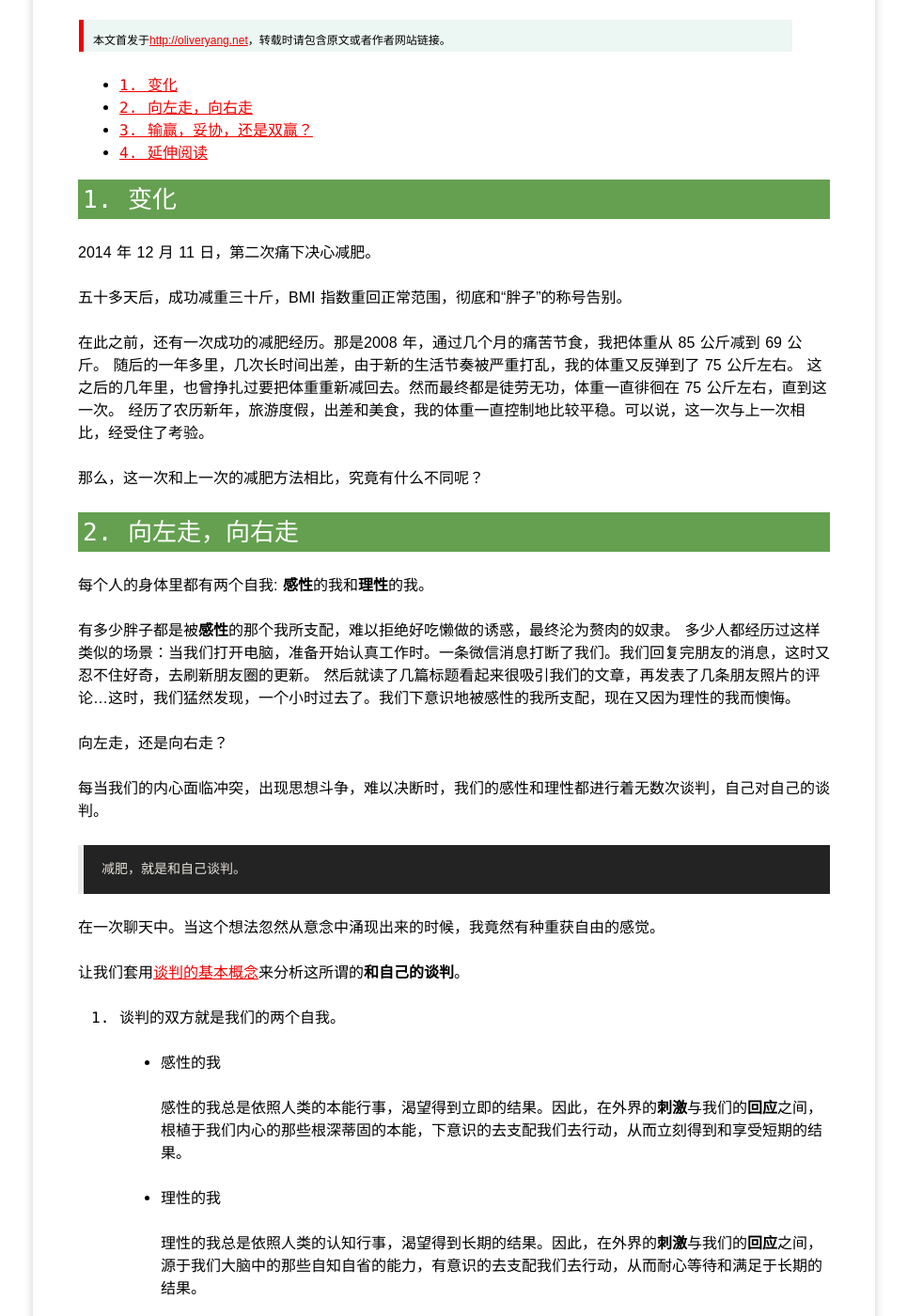
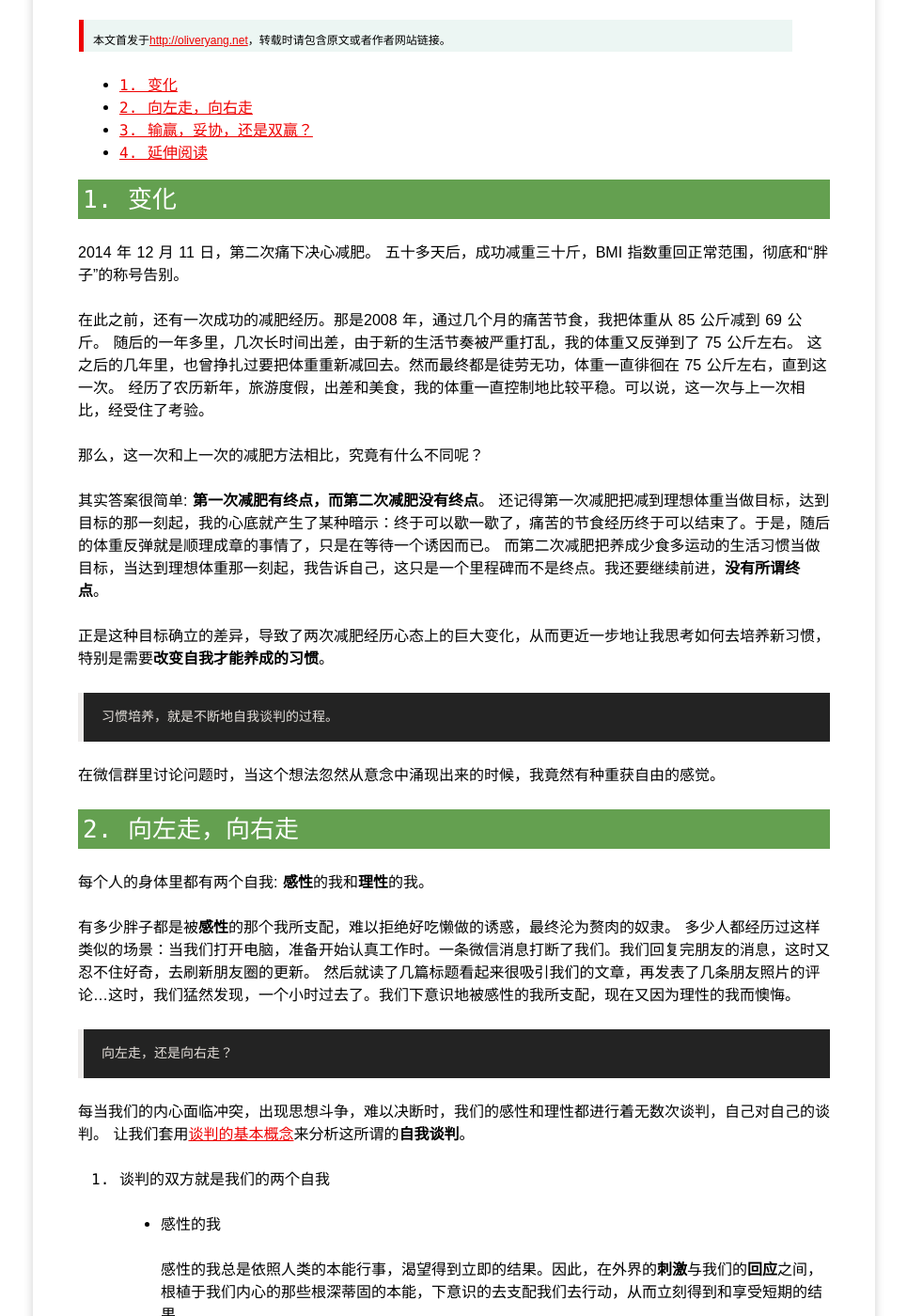
Before and after one commit to yangoliver/yangoliver.github.io, a Jekyll site: the page built from _posts/2016/2016-06-19-negotiate-with-yourself.md, in a window 1280 px wide and 1400 px high, scrolled down 251 px. Shown: the whole window at 94% size, without its empty margins (157-1122 px from the left). Built offline with Jekyll 4.4.1, drawn with Linux system fonts in a browser that asks for light colours; comment, search, counter and statistics services are not loaded; some of the changed text lies outside the part shown.

Commit message:
draft: refine the skeleton and add new contents for 3rd section

```diff
--- a/_posts/2016/2016-06-19-negotiate-with-yourself.md
+++ b/_posts/2016/2016-06-19-negotiate-with-yourself.md
@@ -17,7 +17,6 @@
 ## 1. 变化
 
 2014 年 12 月 11 日，第二次痛下决心减肥。
-
 五十多天后，成功减重三十斤，BMI 指数重回正常范围，彻底和“胖子”的称号告别。
 
 在此之前，还有一次成功的减肥经历。那是2008 年，通过几个月的痛苦节食，我把体重从 85 公斤减到 69 公斤。
@@ -27,6 +26,16 @@
 
 那么，这一次和上一次的减肥方法相比，究竟有什么不同呢？
 
+其实答案很简单: **第一次减肥有终点，而第二次减肥没有终点**。
+还记得第一次减肥把减到理想体重当做目标，达到目标的那一刻起，我的心底就产生了某种暗示：终于可以歇一歇了，痛苦的节食经历终于可以结束了。于是，随后的体重反弹就是顺理成章的事情了，只是在等待一个诱因而已。
+而第二次减肥把养成少食多运动的生活习惯当做目标，当达到理想体重那一刻起，我告诉自己，这只是一个里程碑而不是终点。我还要继续前进，**没有所谓终点**。
+
+正是这种目标确立的差异，导致了两次减肥经历心态上的巨大变化，从而更近一步地让我思考如何去培养新习惯，特别是需要**改变自我才能养成的习惯**。
+
+    习惯培养，就是不断地自我谈判的过程。
+
+在微信群里讨论问题时，当这个想法忽然从意念中涌现出来的时候，我竟然有种重获自由的感觉。
+
 ## 2. 向左走，向右走
 
 每个人的身体里都有两个自我: **感性**的我和**理性**的我。
@@ -35,17 +44,12 @@
 多少人都经历过这样类似的场景：当我们打开电脑，准备开始认真工作时。一条微信消息打断了我们。我们回复完朋友的消息，这时又忍不住好奇，去刷新朋友圈的更新。
 然后就读了几篇标题看起来很吸引我们的文章，再发表了几条朋友照片的评论...这时，我们猛然发现，一个小时过去了。我们下意识地被感性的我所支配，现在又因为理性的我而懊悔。
 
-向左走，还是向右走？
+    向左走，还是向右走？
 
 每当我们的内心面临冲突，出现思想斗争，难以决断时，我们的感性和理性都进行着无数次谈判，自己对自己的谈判。
+让我们套用[谈判的基本概念](http://mp.weixin.qq.com/s?__biz=MzAwODgzMjU4MQ==&mid=406382108&idx=1&sn=f0cd646da75b75c7379a4fd3e0c7c8c0&scene=0#wechat_redirect)来分析这所谓的**自我谈判**。
 
-    减肥，就是和自己谈判。
-
-在一次聊天中。当这个想法忽然从意念中涌现出来的时候，我竟然有种重获自由的感觉。
-
-让我们套用[谈判的基本概念](http://mp.weixin.qq.com/s?__biz=MzAwODgzMjU4MQ==&mid=406382108&idx=1&sn=f0cd646da75b75c7379a4fd3e0c7c8c0&scene=0#wechat_redirect)来分析这所谓的**和自己的谈判**。
-
-1. 谈判的双方就是我们的两个自我。
+1. 谈判的双方就是我们的两个自我
 
    - 感性的我
 
@@ -65,11 +69,31 @@
 
      感性的我的底线是不能长期泯灭人的主观本能。理性的我的底线是不能长期违背客观认知。
 
-TBD
+3. 谈判无处不在且永不停止
+
+   感性的我和理性的我互依互存，共同成就了今天的我。我们很难想象，两者中消失了一方后我们还是否是一个健全的人。
+   同样地，我们也很难想象，当我们想做出自我的改变时，如果不能通过不断自我谈判驱动这种改变，这种改变能否长久。
+
+因此，当一个人想要作出任何一个长久的改变时，最需要做的一件事就是定义好自我谈判双方的渴望和底线，并且评估好谈判何时开始，何时才会终止。
+回想自己过往的经历，因为渴望不够强烈，底线不够明确造成的的半途而废真是数不胜数啊。
 
 ## 3. 输赢，妥协，还是双赢？
 
-TBD.
+与现实中的谈判类似，自我谈判也可以根据结果划分为输赢，妥协和双赢。一旦我们要改变的目标确立，自我谈判的目标结果即可确立。
+
+- 输赢
+
+  适合短期或者一次性的目标。理性战胜感性，自我反思，延迟满足是人类罪引以为傲的能力。
+
+- 妥协
+
+  适合中长期的目标。理性和感性相互妥协。追求目标的达成，但不追求结果的完美。避免因为长期压抑感性的自我而造成严重反弹，从而功亏一篑。
+
+- 双赢
+
+  适合长期目标。理性和感性从相互妥协开始，随着新的习惯的养成，变化的产生，感性和理性被“重塑”了。自我谈判双方的渴望和底线在重塑中被改变，达到了新的平衡。
+
+TBD
 
 ## 4. 延伸阅读
 
```
